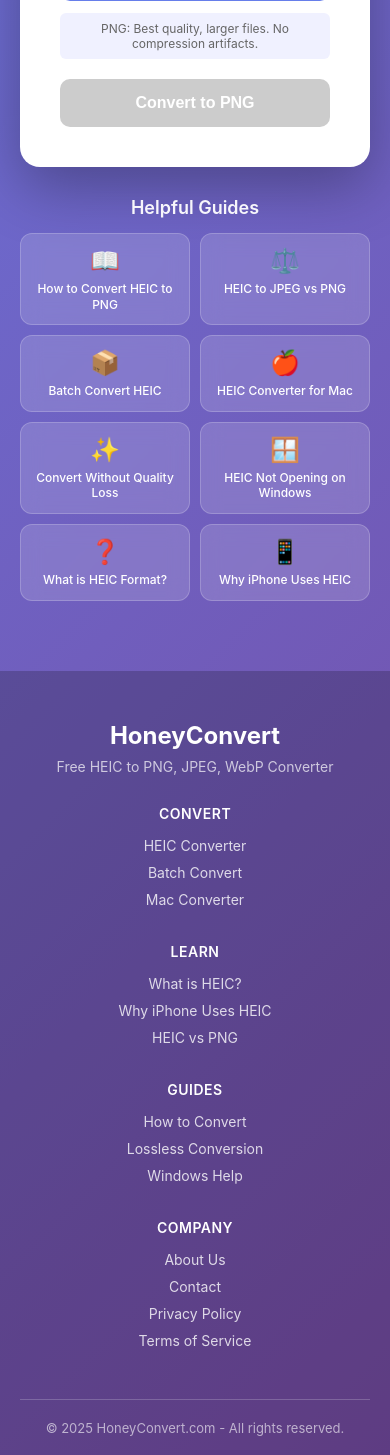
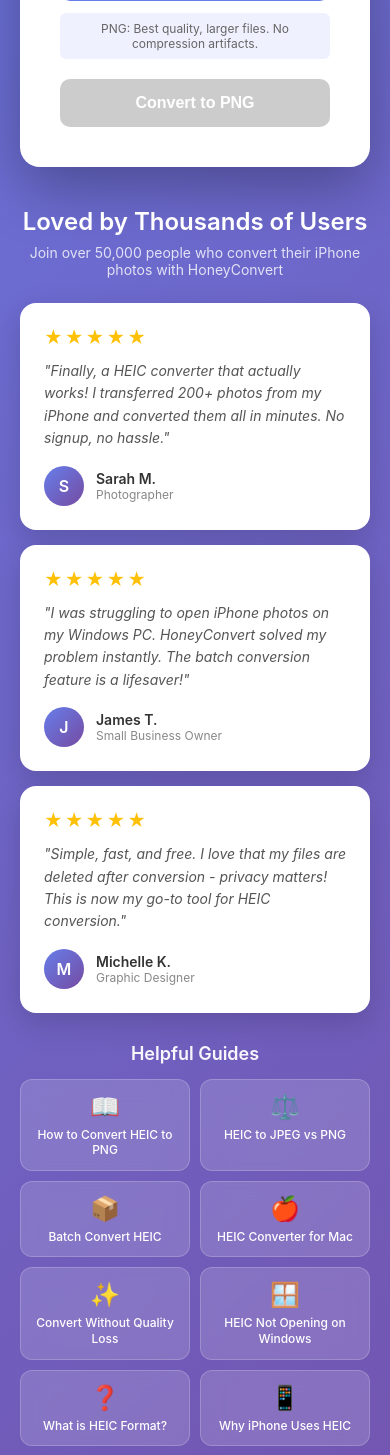
Before and after one commit to ryanpate/honeycovert, a Flask app: page / in a window 390 px wide. Shown: the part 1106-2561 px from the top of the page. Run offline with Flask 3, Linux system fonts and the light colour scheme.

Commit message:
Add testimonials section to homepage
Added social proof section with 3 testimonial cards featuring:
- 5-star ratings
- User quotes highlighting key features (batch conversion, privacy, ease of use)
- User avatars with initials
- Responsive grid layout (3 columns desktop, 1 column mobile)

Updated CLAUDE.md to mark completed tasks.

🤖 Generated with [Claude Code](https://claude.com/claude-code)

Co-Authored-By: Claude Opus 4.5 <noreply@anthropic.com>

```diff
--- a/templates/index.html
+++ b/templates/index.html
@@ -747,6 +747,97 @@
                 font-size: 12px;
             }
         }
+
+        /* Testimonials Section */
+        .testimonials-section {
+            max-width: 900px;
+            width: 100%;
+            margin-top: 40px;
+        }
+
+        .testimonials-title {
+            color: white;
+            font-size: 24px;
+            font-weight: 600;
+            text-align: center;
+            margin-bottom: 8px;
+        }
+
+        .testimonials-subtitle {
+            color: rgba(255,255,255,0.8);
+            font-size: 14px;
+            text-align: center;
+            margin-bottom: 25px;
+        }
+
+        .testimonials-grid {
+            display: grid;
+            grid-template-columns: repeat(3, 1fr);
+            gap: 20px;
+        }
+
+        @media (max-width: 768px) {
+            .testimonials-grid {
+                grid-template-columns: 1fr;
+                gap: 15px;
+            }
+        }
+
+        .testimonial-card {
+            background: white;
+            border-radius: 16px;
+            padding: 24px;
+            box-shadow: 0 10px 30px rgba(0, 0, 0, 0.15);
+        }
+
+        .testimonial-stars {
+            color: #ffc107;
+            font-size: 18px;
+            margin-bottom: 12px;
+            letter-spacing: 2px;
+        }
+
+        .testimonial-text {
+            color: #555;
+            font-size: 14px;
+            line-height: 1.6;
+            margin-bottom: 16px;
+            font-style: italic;
+        }
+
+        .testimonial-author {
+            display: flex;
+            align-items: center;
+            gap: 12px;
+        }
+
+        .testimonial-avatar {
+            width: 40px;
+            height: 40px;
+            border-radius: 50%;
+            background: linear-gradient(135deg, #667eea 0%, #764ba2 100%);
+            display: flex;
+            align-items: center;
+            justify-content: center;
+            color: white;
+            font-weight: 600;
+            font-size: 16px;
+        }
+
+        .testimonial-info {
+            flex: 1;
+        }
+
+        .testimonial-name {
+            color: #333;
+            font-weight: 600;
+            font-size: 14px;
+        }
+
+        .testimonial-role {
+            color: #888;
+            font-size: 12px;
+        }
     </style>
 </head>
 <body>
@@ -833,6 +924,47 @@
         <div id="loader" class="loader"></div>
         <div id="statusMessage" class="status-message"></div>
     </div>
+
+    <!-- Testimonials Section -->
+    <section class="testimonials-section">
+        <h2 class="testimonials-title">Loved by Thousands of Users</h2>
+        <p class="testimonials-subtitle">Join over 50,000 people who convert their iPhone photos with HoneyConvert</p>
+        <div class="testimonials-grid">
+            <div class="testimonial-card">
+                <div class="testimonial-stars">★★★★★</div>
+                <p class="testimonial-text">"Finally, a HEIC converter that actually works! I transferred 200+ photos from my iPhone and converted them all in minutes. No signup, no hassle."</p>
+                <div class="testimonial-author">
+                    <div class="testimonial-avatar">S</div>
+                    <div class="testimonial-info">
+                        <div class="testimonial-name">Sarah M.</div>
+                        <div class="testimonial-role">Photographer</div>
+                    </div>
+                </div>
+            </div>
+            <div class="testimonial-card">
+                <div class="testimonial-stars">★★★★★</div>
+                <p class="testimonial-text">"I was struggling to open iPhone photos on my Windows PC. HoneyConvert solved my problem instantly. The batch conversion feature is a lifesaver!"</p>
+                <div class="testimonial-author">
+                    <div class="testimonial-avatar">J</div>
+                    <div class="testimonial-info">
+                        <div class="testimonial-name">James T.</div>
+                        <div class="testimonial-role">Small Business Owner</div>
+                    </div>
+                </div>
+            </div>
+            <div class="testimonial-card">
+                <div class="testimonial-stars">★★★★★</div>
+                <p class="testimonial-text">"Simple, fast, and free. I love that my files are deleted after conversion - privacy matters! This is now my go-to tool for HEIC conversion."</p>
+                <div class="testimonial-author">
+                    <div class="testimonial-avatar">M</div>
+                    <div class="testimonial-info">
+                        <div class="testimonial-name">Michelle K.</div>
+                        <div class="testimonial-role">Graphic Designer</div>
+                    </div>
+                </div>
+            </div>
+        </div>
+    </section>
 
     <section class="guides-section">
         <h2 class="guides-title">Helpful Guides</h2>
```
Also changed, not shown: CLAUDE.md (+3 -2 lines).
